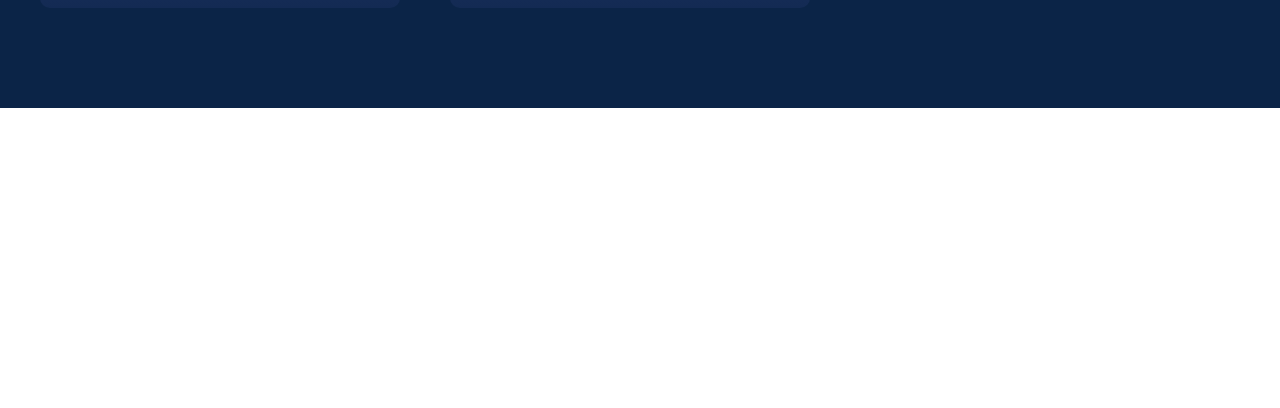
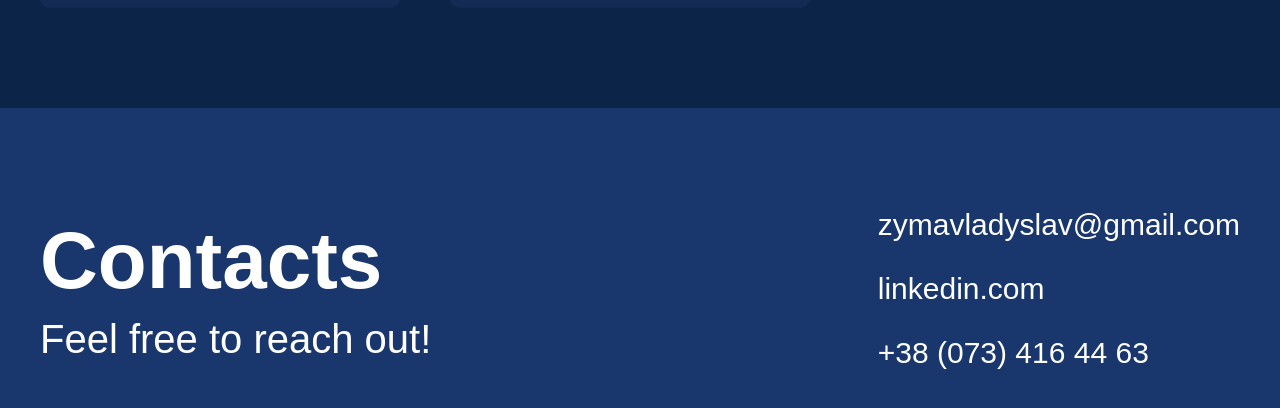
Before and after one commit to VladZyma/portfolio, a website: page src/index.html in a window 1280 px wide. Shown: the part 3275-3683 px from the top of the page. Before the commit the page ends 3383 px from the top, so only its background shows below. Drawn offline with nearby package versions, Linux system fonts and the light colour scheme; files that its build step writes are made by us from their sources; a web font is replaced by a local one.

Commit message:
add footer

```diff
--- /dev/null
+++ b/src/components/footer.html
@@ -0,0 +1,35 @@
+<footer class="footer">
+  <div class="_container">
+    <footer class="footer__inner">
+      <div class="footer__content">
+        <h3 class="footer__content-title">Contacts</h3>
+        <p class="footer__contact-text">Feel free to reach out!</p>
+      </div>
+
+      <div class="footer__contacts">
+        <ul class="footer__contacts-list">
+          <li class="footer__contacts-item footer__contacts-item--email">
+            <a
+              class="footer__contacts-link"
+              href="mailto:zymavladyslav@gmail.com"
+              >zymavladyslav@gmail.com</a
+            >
+          </li>
+          <li class="footer__contacts-item footer__contacts-item--linkedin">
+            <a
+              class="footer__contacts-link"
+              href="https:linkedin.com/in/vladyslav-zyma-327547250"
+              target="_blank"
+              >linkedin.com</a
+            >
+          </li>
+          <li class="footer__contacts-item footer__contacts-item--phone">
+            <a class="footer__contacts-link" href="tel:+380734164463"
+              >+38 (073) 416 44 63
+            </a>
+          </li>
+        </ul>
+      </div>
+    </footer>
+  </div>
+</footer>
--- a/src/index.html
+++ b/src/index.html
@@ -16,6 +16,7 @@
         @@include('./components/hero.html') @@include('./components/about.html')
         @@include('./components/skills.html')
         @@include('./components/projects.html')
+        @@include('./components/footer.html')
       </main>
     </div>
   </body>
--- /dev/null
+++ b/src/scss/components/footer.scss
@@ -0,0 +1,92 @@
+.footer {
+  padding: 10rem 0;
+  background-color: $color-bg-light;
+
+  &__inner {
+    display: flex;
+    flex-wrap: wrap;
+    justify-content: space-between;
+    align-items: center;
+    gap: 5rem;
+  }
+
+  &__content-title {
+    margin-bottom: 1rem;
+
+    font-size: 8rem;
+    @extend %DMSans-700;
+    color: $color-text;
+
+    @media (max-width: 480px) {
+      font-size: 5rem;
+    }
+  }
+
+  &__contact-text {
+    font-size: 4rem;
+    @extend %Poppins-500;
+    color: $color-text;
+
+    @media (max-width: 480px) {
+      font-size: 2.4rem;
+    }
+  }
+
+  &__contacts-list {
+    display: flex;
+    flex-direction: column;
+    gap: 3rem;
+  }
+
+  &__contacts-item {
+    position: relative;
+    padding-left: 7.5rem;
+
+    @media (max-width: 480px) {
+      padding-left: 5.2rem;
+    }
+
+    &::before {
+      position: absolute;
+      top: 50%;
+      left: 0;
+      transform: translateY(-50%);
+      width: 4rem;
+      height: 4rem;
+
+      @media (max-width: 480px) {
+        width: 3.6rem;
+        height: 3.6rem;
+      }
+    }
+  }
+
+  &__contacts-item--email::before {
+    content: url('../images/svgsprite/stack/svg/sprite.stack.svg#icons--mail');
+  }
+
+  &__contacts-item--linkedin::before {
+    content: url('../images/svgsprite/stack/svg/sprite.stack.svg#icons--linkedin');
+  }
+
+  &__contacts-item--phone::before {
+    content: url('../images/svgsprite/stack/svg/sprite.stack.svg#icons--phone');
+  }
+
+  &__contacts-link {
+    &:link,
+    &:visited {
+      font-size: 3rem;
+      color: $color-text;
+
+      @media (max-width: 480px) {
+        font-size: 1.8rem;
+      }
+    }
+
+    &:hover,
+    &:active {
+      color: $color-text;
+    }
+  }
+}
```
